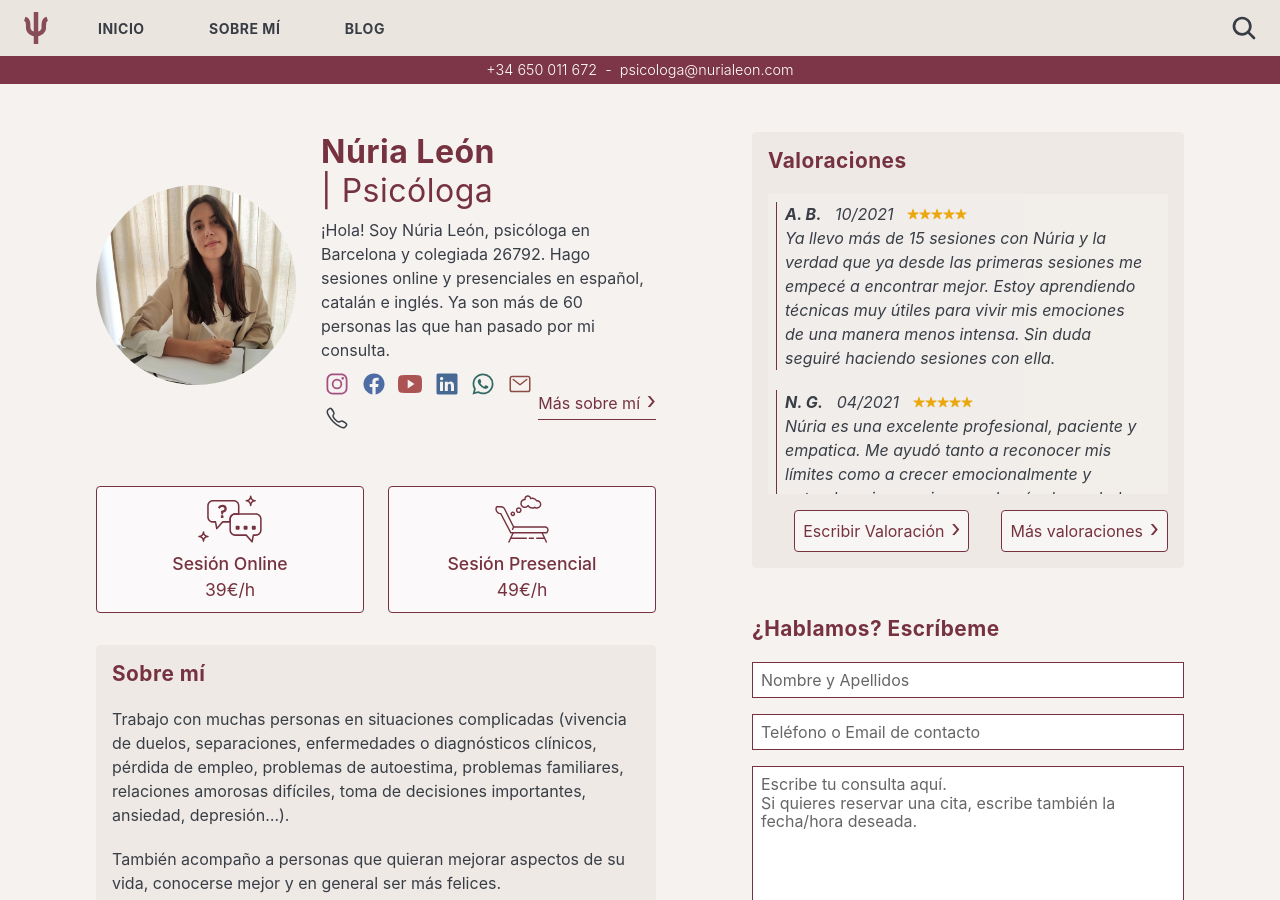
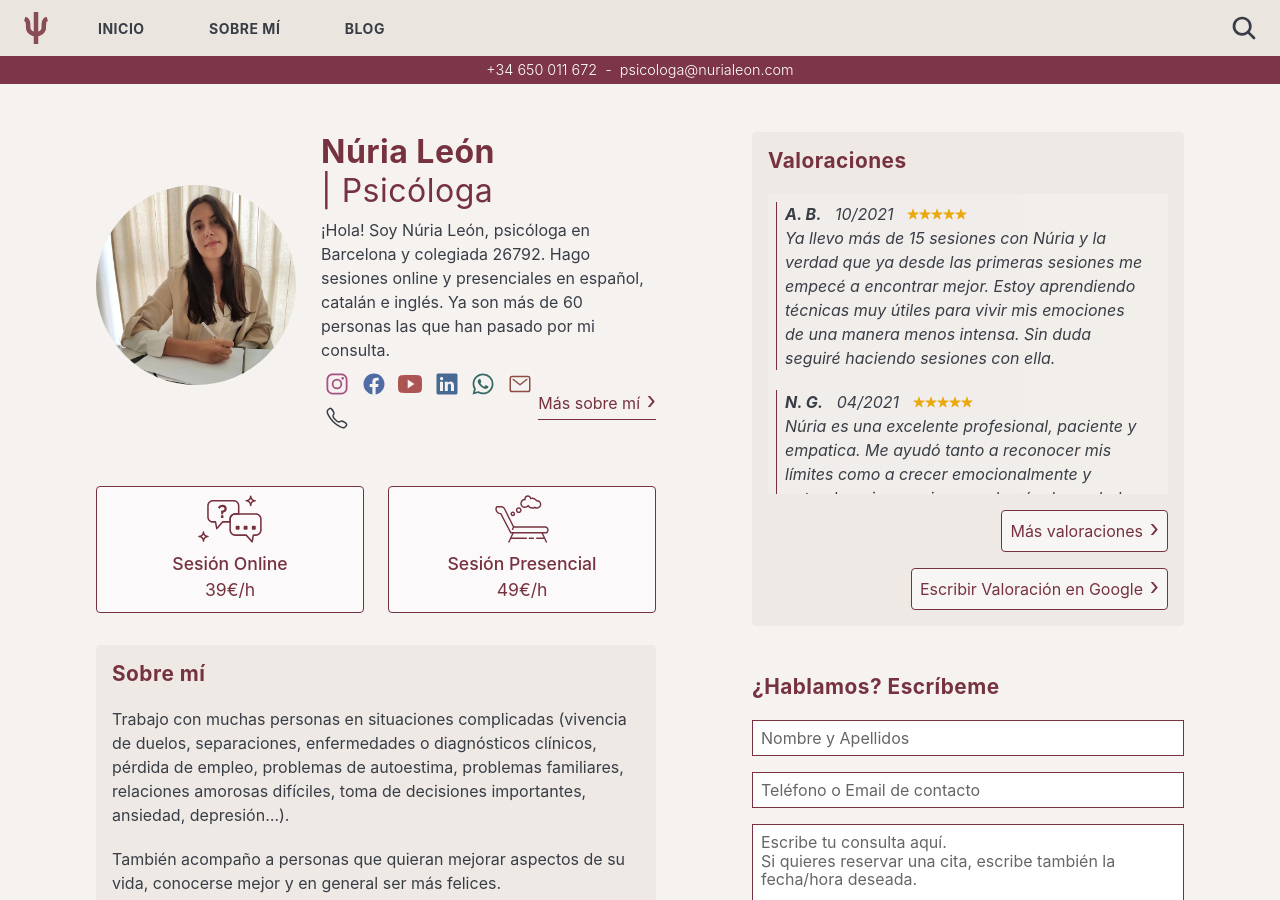
Before and after one commit to nurialeonsallent/nurialeon.com, a Jekyll site: the page built from index.html, in a window 1280 px wide and 900 px high. Built offline with Jekyll 4.4.1, drawn with Linux system fonts in a browser that asks for light colours.

Commit message:
Update index.html

```diff
--- a/index.html
+++ b/index.html
@@ -215,7 +215,7 @@ layout: default
             </div>
             <div class="more">
                 <!-- <a class="action" href="opinion.html">Escribir Valoración</a> -->
-                <a class="action" href="https://g.page/r/Cbk285IdPtR5EAI/review" target="_blank" rel="noopener noreferrer">Escribir Valoración</a>
+                <a class="action" href="https://g.page/r/Cbk285IdPtR5EAI/review" target="_blank" rel="noopener noreferrer">Escribir Valoración en Google</a>
                 <a class="action" href="https://trabeja.com/cat/p/nuria-leon-sallent#opinions" target="_blank" rel="noopener noreferrer">Más valoraciones</a>
             </div>
         </div>
```
